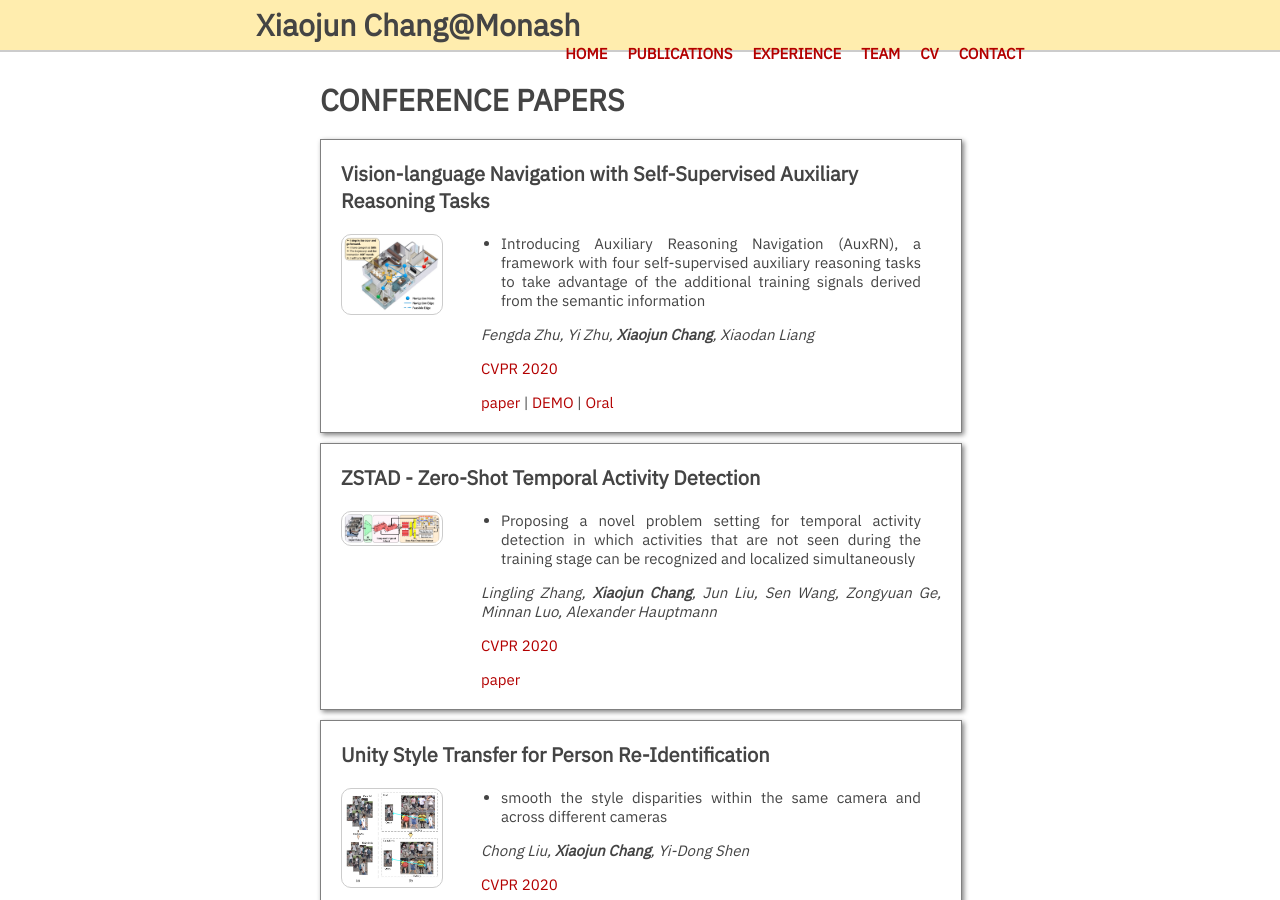
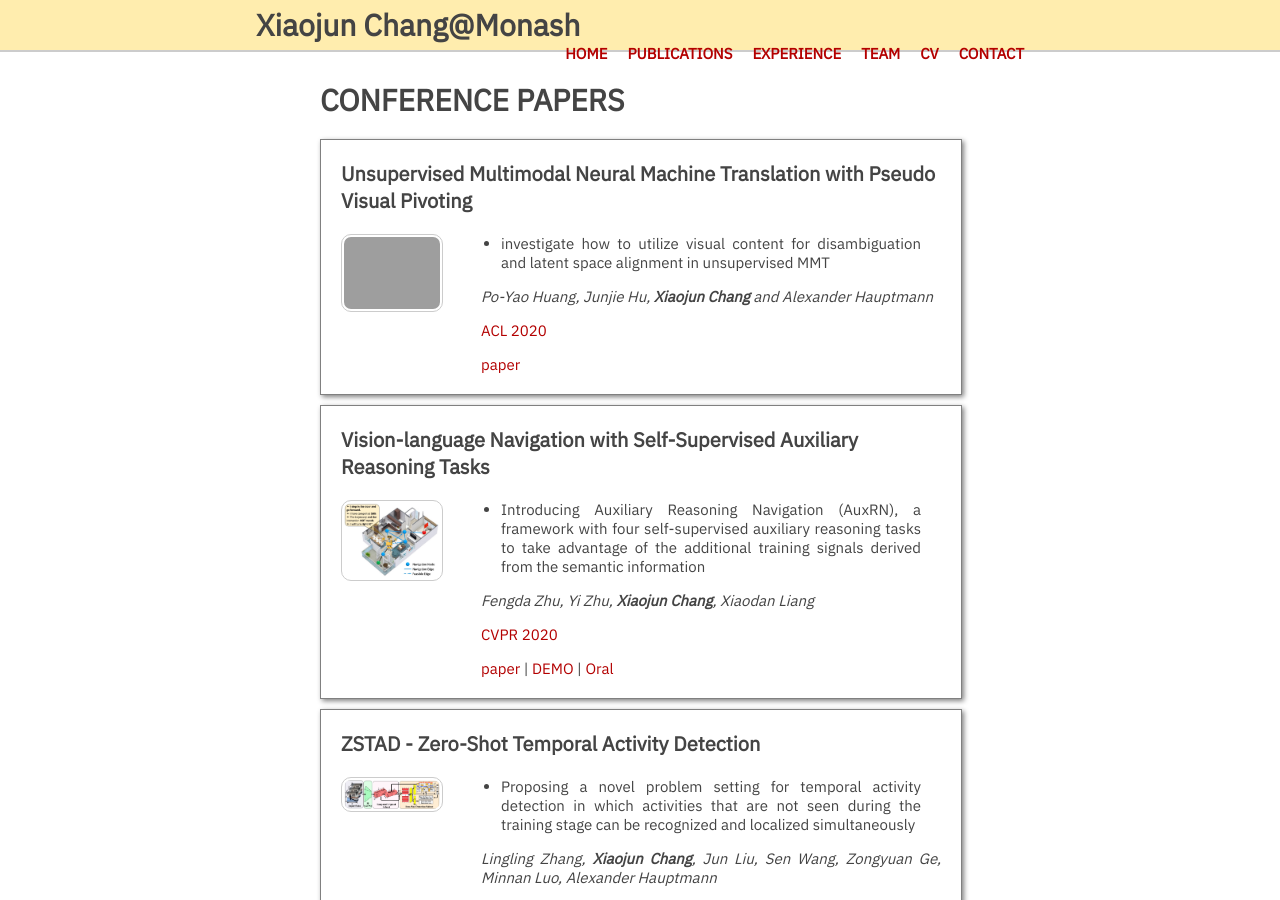
Before and after one commit to zhihuilics/xiaojun-chang.github.io, a Jekyll site: the page built from _pages/publications.md, in a window 1280 px wide and 900 px high. Built offline with Jekyll 4.4.1, drawn with Linux system fonts in a browser that asks for light colours; nearby versions of some CDN libraries; a style sheet for code colours, icons or effects is not loaded.

Commit message:
Update conference_papers.yml

```diff
--- a/_data/conference_papers.yml
+++ b/_data/conference_papers.yml
@@ -1,3 +1,13 @@
+- title: Unsupervised Multimodal Neural Machine Translation with Pseudo Visual Pivoting
+  image: ACL2020_Framework-NMT.jpg
+  description: <ul><li>investigate how to utilize visual content for disambiguation and latent space alignment in unsupervised MMT</li></ul>
+  authors: Po-Yao Huang, Junjie Hu, <b>Xiaojun Chang</b> and Alexander Hauptmann
+  venue: <a href="https://acl2020.org/" target="_blank">ACL 2020</a>
+  number_link: 1
+  link1:
+    url: #
+    display: paper
+
 - title: Vision-language Navigation with Self-Supervised Auxiliary Reasoning Tasks
   image: CVPR2020_VLN_framework.png
   description: <ul><li>Introducing Auxiliary Reasoning Navigation (AuxRN), a framework with four self-supervised auxiliary reasoning tasks to take advantage of the additional training signals derived from the semantic information</li></ul>
```
